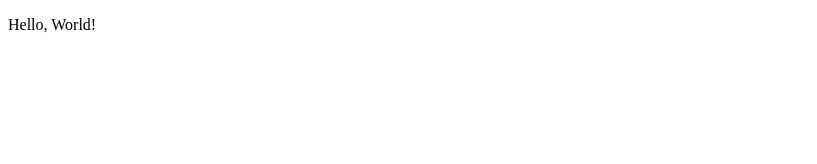
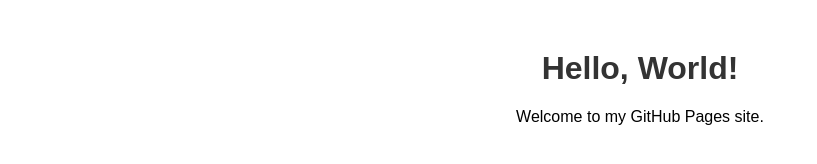
Before and after one commit to koKOAA-lab/koKOAA-lab.github.io, a plain HTML site: page index.html in a window 1280 px wide. Shown: the whole page, without its empty margins (0-817 px from the left). Drawn offline with Linux system fonts and the light colour scheme.

Commit message:
Update index.html

```diff
--- a/index.html
+++ b/index.html
@@ -1,12 +1,22 @@
 <!DOCTYPE html>
 <html lang="en">
 <head>
-	<meta charset="UTF-8">
-	<meta http-equiv="X-UA-Compatible" content="IE=edge">
-	<meta name="viewport" content="width=device-width, initial-scale=1.0">
-	<title>Portfolio</title>
+    <meta charset="UTF-8">
+    <meta name="viewport" content="width=device-width, initial-scale=1.0">
+    <title>Welcome to My GitHub Page</title>
+    <style>
+        body {
+            font-family: Arial, sans-serif;
+            text-align: center;
+            margin: 50px;
+        }
+        h1 {
+            color: #333;
+        }
+    </style>
 </head>
 <body>
-  <p>Hello, World!</p>
+    <h1>Hello, World!</h1>
+    <p>Welcome to my GitHub Pages site.</p>
 </body>
 </html>
```
